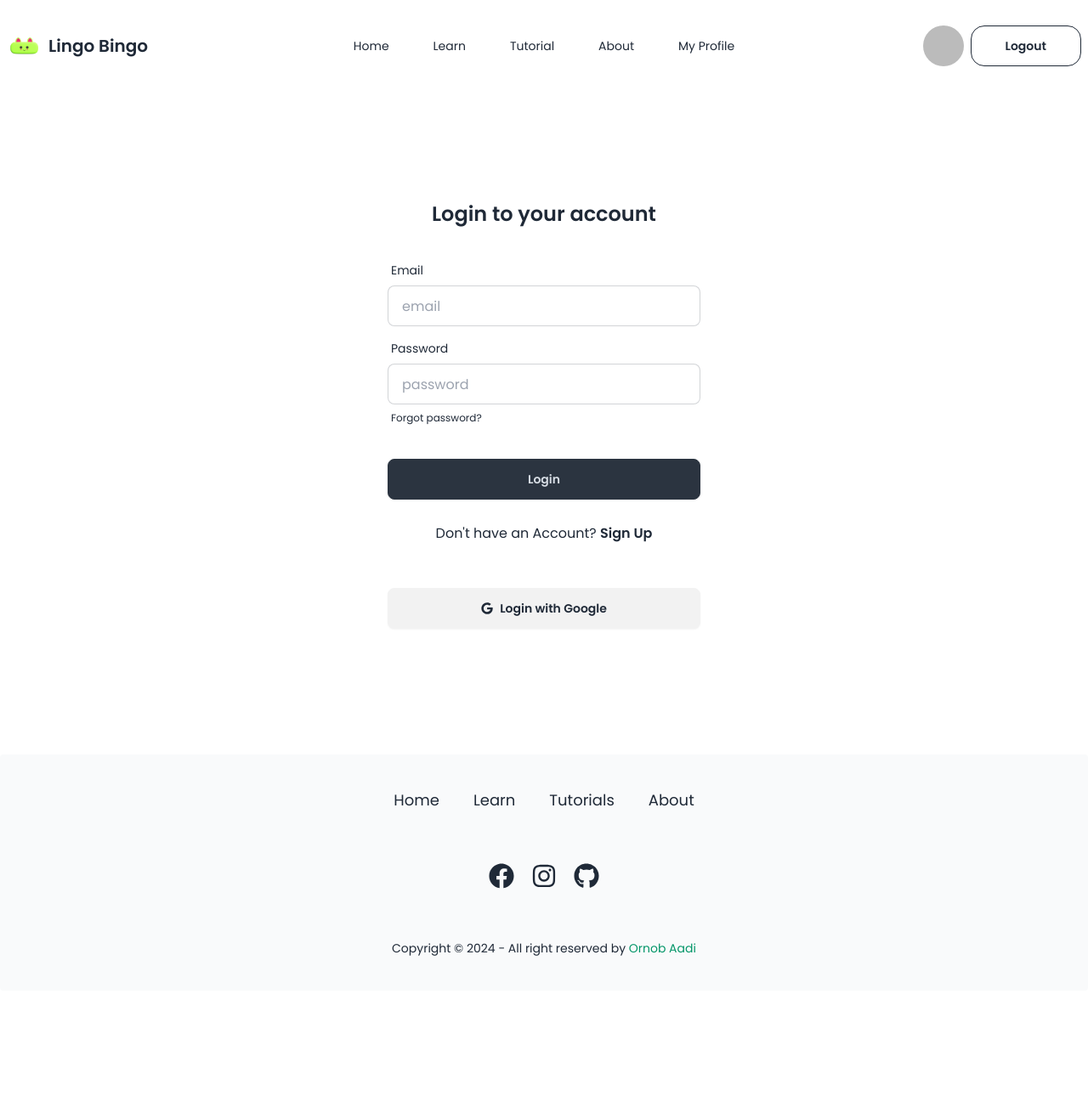
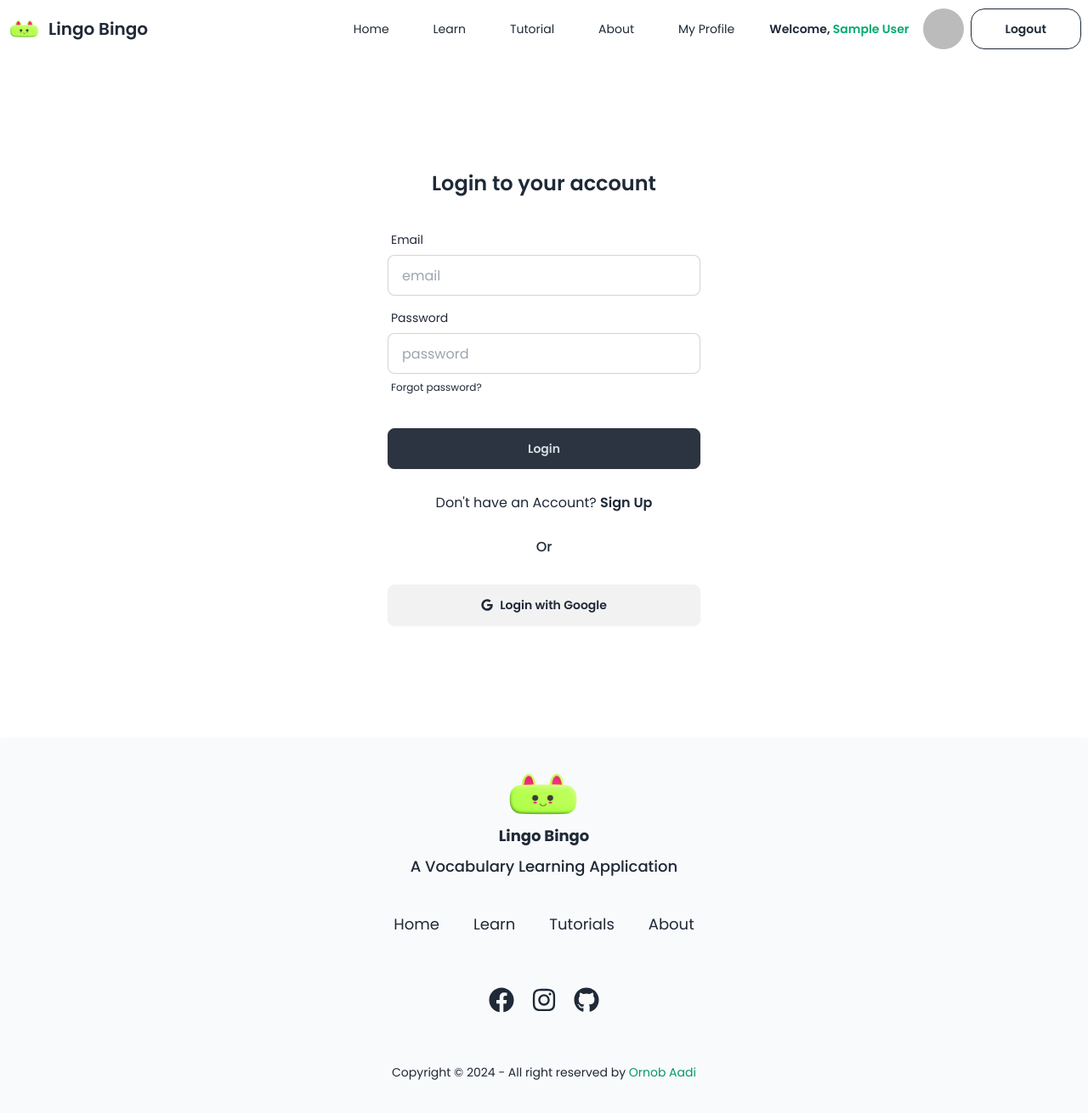
Before and after one commit to ornobaadi/Lingo-Bingo, a React (Vite) app: page /auth/login in a window 1280 px wide. Shown: the whole page at 85% size. Before the commit the page ends 1166 px from the top, so only its background shows below. Built offline with nearby package versions, Linux system fonts and the light colour scheme; no server answers; sample sign-in values are in the browser's storage.

Commit message:
Navbar Footer Updated

```diff
--- a/src/components/FAQ.jsx
+++ b/src/components/FAQ.jsx
@@ -3,7 +3,7 @@ const FAQ = () => {
         <section className="py-10 px-5 md:px-20" data-aos="fade-up">
             <div className="text-center mb-10">
                 <h2 className="text-2xl md:text-3xl font-bold mb-2">
-                    Frequently Asked <span className="text-lime-500 underline decoration-2">Questions</span>
+                    Frequently Asked <span className="text-lime-600 decoration-2">Questions</span>
                 </h2>
                 <p className="text-gray-600">Find answers to common questions about Lingo Bingo</p>
             </div>
--- a/src/components/Footer.jsx
+++ b/src/components/Footer.jsx
@@ -4,6 +4,12 @@ import { Link } from "react-router-dom";
 const Footer = () => {
     return (
         <footer className="footer footer-center text-lg bg-gray-50 text-base-content rounded p-10">
+            <aside>
+                <img className="w-24" src="/Bonjour.webp" alt="" />
+                <p className="font-bold">
+                    Lingo Bingo </p>
+                <p className="font-medium">A Vocabulary Learning Application</p>
+            </aside>
             <nav className="flex flex-wrap justify-center gap-5 md:gap-10">
                 <Link to="/" className="hover:text-success hover:font-semibold">Home</Link>
                 <Link to="/learn" className="hover:text-success hover:font-semibold">Learn</Link>
--- a/src/components/HomeAbout.jsx
+++ b/src/components/HomeAbout.jsx
@@ -5,7 +5,7 @@ const HomeAbout = () => {
         <section className="py-20 px-5 md:px-20 bg-gray-50">
             <div className="text-center mb-10">
                 <h2 className="text-3xl md:text-4xl font-bold mb-5" data-aos="fade-up">
-                    Empower Your Language Learning Journey
+                <span className="text-lime-600 decoration-2">Empower</span> Your Language Learning Journey
                 </h2>
                 <p className="text-gray-600 text-lg leading-relaxed mb-10 mx-auto max-w-4xl" data-aos="fade-up" data-aos-delay="100">
                     At Lingo Bingo, we provide interactive tools designed to help you master new languages with ease.
--- a/src/components/Navbar.jsx
+++ b/src/components/Navbar.jsx
@@ -18,7 +18,7 @@ const Navbar = () => {
     );
 
     return (
-        <div className="navbar mt-5">
+        <div className={`navbar bg-base-100/70 z-50 sticky top-0 backdrop-blur-lg`}>
             <div className="navbar-start">
                 <div className="dropdown">
                     <div tabIndex={0} role="button" className="btn btn-ghost lg:hidden">
@@ -52,7 +52,9 @@ const Navbar = () => {
             </div>
             <div className="navbar-end gap-2">
                 {user && user?.photoURL && (
-                    <Link to='/profile'><img className="w-8 h-8 md:h-12 md:w-12  object-cover rounded-full" src={user.photoURL} alt="User" /></Link>
+                    <Link to='/profile' className="flex items-center gap-4">
+                        <h2 className="hidden md:inline text-sm font-semibold">Welcome, <span className="text-success">{user?.displayName}</span></h2>
+                        <img className="w-8 h-8 md:h-12 md:w-12 object-cover rounded-full" src={user.photoURL} alt="User" /></Link>
                 )}
 
                 {user && user?.email ? (
--- a/src/components/SuccessNumbers.jsx
+++ b/src/components/SuccessNumbers.jsx
@@ -6,7 +6,7 @@ const SuccessNumbers = () => {
         <div>
             <section className="py-20 bg-gray-50 text-center">
                 <h2 className="text-3xl md:text-4xl font-bold mb-10" data-aos="fade-up">
-                    Our Success So Far
+                    Our <span className="text-lime-600 decoration-2">Success</span> So Far
                 </h2>
                 <div className="flex justify-around flex-col md:flex-row gap-10">
                     <div className="stat flex flex-col items-center" data-aos="fade-up" data-aos-delay="200">
--- a/src/components/TestimonialSection.jsx
+++ b/src/components/TestimonialSection.jsx
@@ -99,7 +99,7 @@ export default function TestimonialSection() {
             <div className="text-center mb-6 md:mb-10">
                 <h2 className="text-2xl md:text-3xl font-bold mb-2">
                     Hear what our amazing{" "}
-                    <span className="text-lime-500 underline decoration-2">users</span> say
+                    <span className="text-lime-600 decoration-2">Users</span> say
                 </h2>
             </div>
 
--- a/src/pages/Login.jsx
+++ b/src/pages/Login.jsx
@@ -91,6 +91,9 @@ const Login = () => {
                             Sign Up
                         </Link>
                     </h2>
+                    <div>
+                        <h2 className="text-center font-medium">Or</h2>
+                    </div>
                     {error.google && (
                         <label className="label text-red-600 text-sm">{error.google}</label>
                     )}
```
